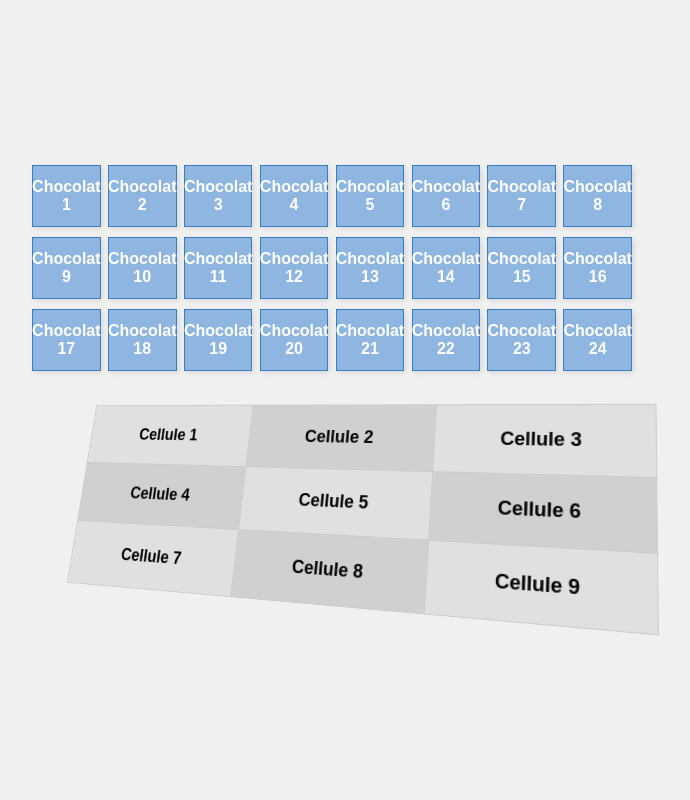
After one commit to finoanaidev/sava, a Django app: template store/templates/simulation_menu.html in a window 1280 px wide. The commit adds this page. Shown: the whole page, without its empty margins (308-998 px from the left). Run offline with Django 3.2, Linux system fonts and the light colour scheme; the template is opened without the code that fills it, so the values that code supplies are empty.

Commit message:
[ADD Menu simulation]

```diff
--- a/store/templates/base.html
+++ b/store/templates/base.html
@@ -149,6 +149,10 @@
           <a class="nav-link text-white" href="/store"><i class="fas fa-store-alt"></i> {% trans 'Boutique'%}<span class="sr-only">(current)</span></a>
         </li>
 
+        <li class="nav-item active">
+          <a class="nav-link text-white" href="/simulation"><i class="fas fa-store-alt"></i> Simulation<span class="sr-only">(current)</span></a>
+        </li>
+
           </ul>
 
 
--- /dev/null
+++ b/store/templates/simulation_menu.html
@@ -0,0 +1,168 @@
+
+<!DOCTYPE html>
+<html lang="fr">
+<head>
+    <meta charset="UTF-8">
+    <meta name="viewport" content="width=device-width, initial-scale=1.0">
+    <title>Boîte à chocolats 3D avec cartes</title>
+    <style>
+        body {
+            font-family: Arial, sans-serif;
+            background-color: #f0f0f0;
+            display: flex;
+            justify-content: center;
+            align-items: center;
+            height: 100vh;
+            margin: 0;
+        }
+
+        .container {
+            width: 600px;
+            margin-top: 20px;
+            perspective: 800px;
+        }
+
+        .box {
+            position: relative;
+            width: 100%;
+            height: 200px;
+            transform-style: preserve-3d;
+            transform: rotateY(-20deg) rotateX(15deg);
+            transition: transform 0.5s ease;
+            margin-top: 20px;
+        }
+
+        .cell {
+            position: absolute;
+            width: calc(100% / 3);
+            height: calc(100% / 3);
+            background-color: #f0f0f0;
+            border: 1px solid #ccc;
+            display: flex;
+            justify-content: center;
+            align-items: center;
+            font-size: 18px;
+            font-weight: bold;
+        }
+
+        .cell:nth-child(odd) {
+            background-color: #e0e0e0;
+        }
+
+        .cell:nth-child(even) {
+            background-color: #d0d0d0;
+        }
+
+        .cell:hover {
+            background-color: #ffcccb;
+        }
+
+        .cell:nth-child(1),
+        .cell:nth-child(2),
+        .cell:nth-child(3) {
+            top: 0;
+        }
+
+        .cell:nth-child(4),
+        .cell:nth-child(5),
+        .cell:nth-child(6) {
+            top: calc(100% / 3);
+        }
+
+        .cell:nth-child(7),
+        .cell:nth-child(8),
+        .cell:nth-child(9) {
+            top: calc(100% / 3 * 2);
+        }
+
+        .cell:nth-child(1),
+        .cell:nth-child(4),
+        .cell:nth-child(7) {
+            left: 0;
+        }
+
+        .cell:nth-child(2),
+        .cell:nth-child(5),
+        .cell:nth-child(8) {
+            left: calc(100% / 3);
+        }
+
+        .cell:nth-child(3),
+        .cell:nth-child(6),
+        .cell:nth-child(9) {
+            left: calc(100% / 3 * 2);
+        }
+
+        .cards {
+            display: flex;
+            flex-wrap: wrap;
+            justify-content: space-between;
+            margin-top: -55px;
+        }
+
+        .card {
+            width: calc(100% / 9 - 20px); /* Largeur des cartes avec espacement */
+            height: 60px;
+            background-color: #8fb5e1;
+            border: 1px solid #387fc2;
+            display: flex;
+            justify-content: center;
+            align-items: center;
+            font-size: 16px;
+            font-weight: bold;
+            color: #ffffff;
+            cursor: pointer;
+            transition: background-color 0.3s ease;
+            margin-bottom: 10px; /* Espacement entre les cartes */
+            box-shadow: 2px 2px 5px rgba(0, 0, 0, 0.1);
+            text-align: center; /* Centrer le texte horizontalement */
+            padding: 0 10px; /* Ajouter un peu de padding à l'intérieur des cartes */
+        }
+
+        .card:hover {
+            background-color: #387fc2;
+        }
+    </style>
+</head>
+<body>
+    <div class="container">
+        <div class="cards">
+            <div class="card">Chocolat 1</div>
+            <div class="card">Chocolat 2</div>
+            <div class="card">Chocolat 3</div>
+            <div class="card">Chocolat 4</div>
+            <div class="card">Chocolat 5</div>
+            <div class="card">Chocolat 6</div>
+            <div class="card">Chocolat 7</div>
+            <div class="card">Chocolat 8</div>
+            <div class="card">Chocolat 9</div>
+            <div class="card">Chocolat 10</div>
+            <div class="card">Chocolat 11</div>
+            <div class="card">Chocolat 12</div>
+            <div class="card">Chocolat 13</div>
+            <div class="card">Chocolat 14</div>
+            <div class="card">Chocolat 15</div>
+            <div class="card">Chocolat 16</div>
+            <div class="card">Chocolat 17</div>
+            <div class="card">Chocolat 18</div>
+            <div class="card">Chocolat 19</div>
+            <div class="card">Chocolat 20</div>
+            <div class="card">Chocolat 21</div>
+            <div class="card">Chocolat 22</div>
+            <div class="card">Chocolat 23</div>
+            <div class="card">Chocolat 24</div>
+        </div>
+        <div class="box">
+            <div class="cell">Cellule 1</div>
+            <div class="cell">Cellule 2</div>
+            <div class="cell">Cellule 3</div>
+            <div class="cell">Cellule 4</div>
+            <div class="cell">Cellule 5</div>
+            <div class="cell">Cellule 6</div>
+            <div class="cell">Cellule 7</div>
+            <div class="cell">Cellule 8</div>
+            <div class="cell">Cellule 9</div>
+        </div>
+    </div>
+</body>
+</html>
--- a/store/urls.py
+++ b/store/urls.py
@@ -7,6 +7,7 @@ from .views.cart import Cart
 from .views.checkout import CheckOut
 from .views.orders import OrderView
 from .views.accueil import Accueil
+from .views.simulation import simulation_menu
 from .views.detail import Detail
 from .views.faq import Faq
 from .views.register import Register, Register_save
@@ -16,6 +17,7 @@ from .views.change_language import change_language
 from .views.csv import ExportOrdersCSV
 from .views.order_list import order_list, update_order_status, delete_order
 from .middlewares.auth import auth_middleware
+
 
 urlpatterns = [
     path('', Index.as_view(), name='homepage'),
@@ -39,5 +41,5 @@ urlpatterns = [
     path('seller/update/<int:order_id>/', update_order_status, name='update_order_status'),    # Vendeur
     path('seller/delete/<int:order_id>/', delete_order, name='delete_order'),  # Vue pour supprimer une commande
     path('export-csv', ExportOrdersCSV.as_view(), name='export_orders_csv'),
-
+    path('simulation', simulation_menu, name='simulation_menu'),
 ]
--- /dev/null
+++ b/store/views/simulation.py
@@ -0,0 +1,4 @@
+from django.shortcuts import render
+
+def simulation_menu(request):
+    return render(request, 'simulation_menu.html')
```
Also changed, not shown: db.sqlite3.
